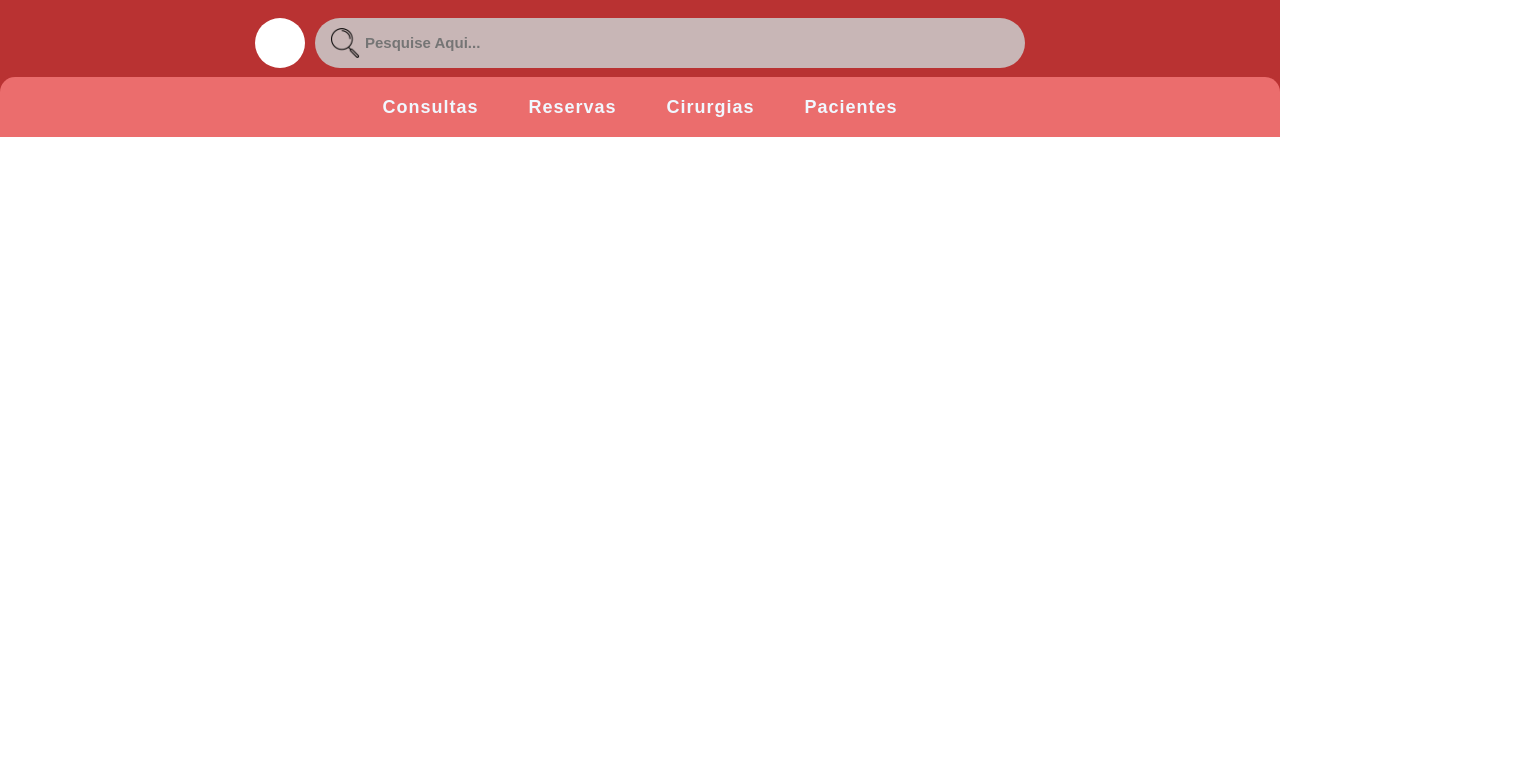
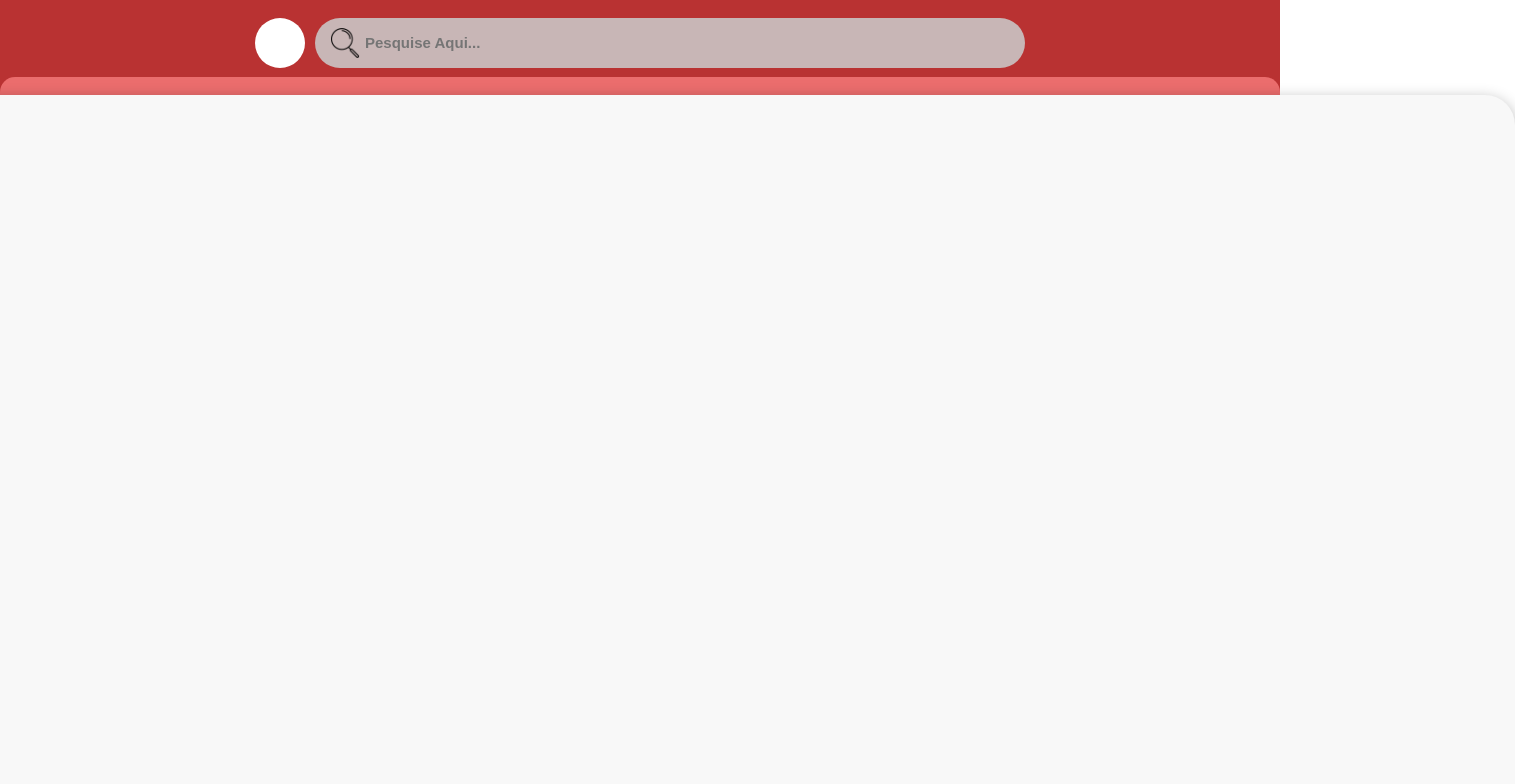
Before and after one commit to Ramon-UFSJ2023/ProjetoHospital, a React (Vite) app: page /page-inicial-paciente in a window 1280 px wide. Shown: the top 784 px of the page, 1515 px wide, since content can reach past the window. Built offline with nearby package versions, Linux system fonts and the light colour scheme.

Commit message:
Criando o dashboardPaciente

```diff
--- /dev/null
+++ b/src/components/DashBoard/DashBoard.jsx
@@ -0,0 +1,10 @@
+import "./dashboard.css"
+
+
+export default function DashBoard() {
+  return (
+
+  <div class="background-dashboard">
+  </div>
+  );
+}
--- /dev/null
+++ b/src/components/DashBoard/dashboard.css
@@ -0,0 +1,18 @@
+* {
+  margin: 0;
+  padding: 0;
+  box-sizing: border-box;
+}
+
+
+.background-dashboard{
+  background-color: #F8F8F8;
+  width: 1750px;
+  height: 750px;
+  border-radius: 30px;
+  box-shadow: 0px 4px 15px rgba(0,0,0, 0.3);
+  position: absolute;
+  left: 50%;
+  transform: translateX(-50%);
+
+}
--- a/src/pages/Paciente/DashBoardPaciente.jsx
+++ b/src/pages/Paciente/DashBoardPaciente.jsx
@@ -1,12 +1,14 @@
-import "./stylePaciente/dashBoard.css"
+import "./stylePaciente/dashBoardPaciente.css";
 import React from "react";
 import UpperBar from "../../components/UpperBar/UpperBar";
+import DashBoard from "../../components/DashBoard/DashBoard";
 import { functionsPacienteNavBar } from "../../config/itemsSecondNavBar";
 
-
-export default function DashBoardPaciente(){
-
-    return(
-        <UpperBar items = {functionsPacienteNavBar}/>
-    );
+export default function DashBoardPaciente() {
+  return (
+    <div>
+      <UpperBar items={functionsPacienteNavBar} />
+      <DashBoard />
+    </div>
+  );
 }
```
Also changed, not shown: src/pages/Paciente/stylePaciente/dashBoard.css (deleted), src/pages/Paciente/stylePaciente/dashBoardPaciente.css (added).
